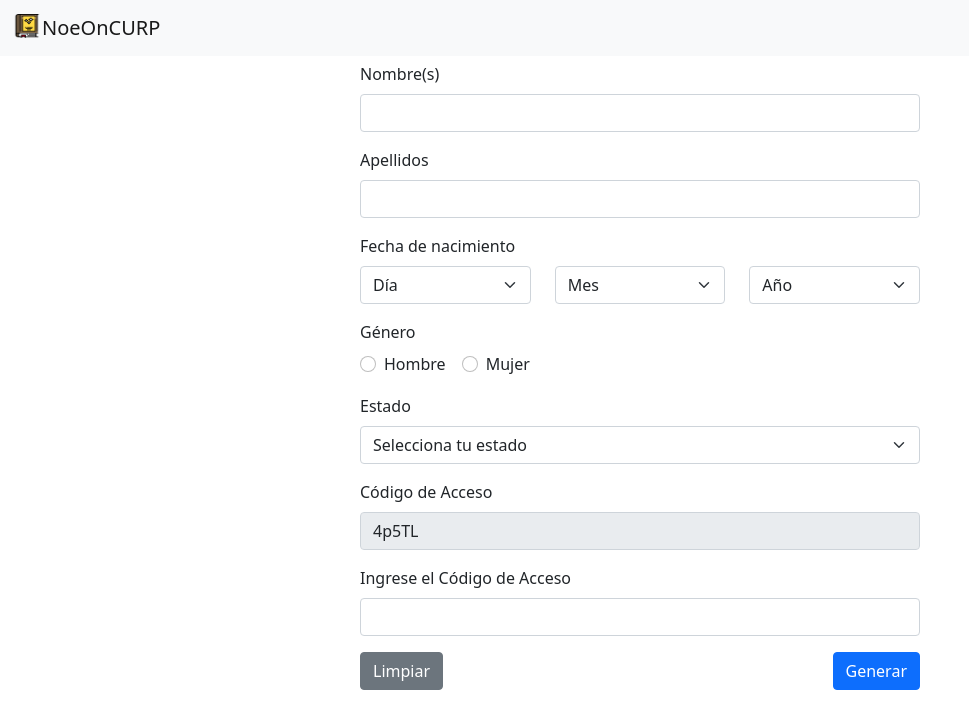
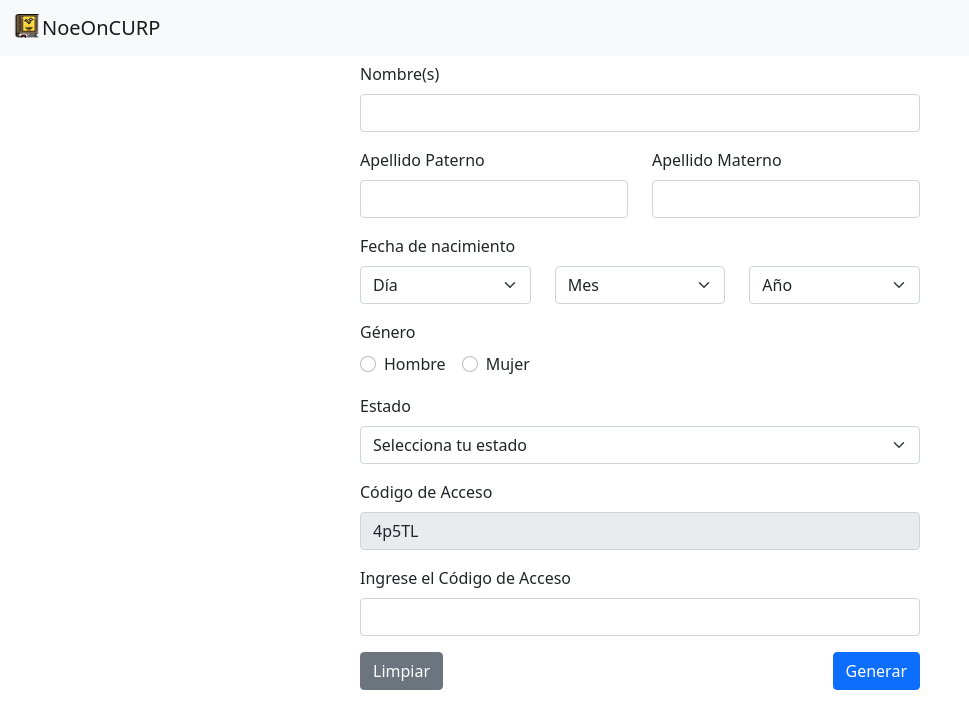
Before and after one commit to NoeOnDev/Generate-CURP-MX, a React (Vite) app: page / in a window 1280 px wide. Shown: the top 728 px of the page, without its empty margins (0-969 px from the left). Built offline with nearby package versions, Linux system fonts and the light colour scheme.

Commit message:
Actualizar nombres de variables y campos de formulario

```diff
--- a/src/components/generateFORM.jsx
+++ b/src/components/generateFORM.jsx
@@ -23,7 +23,8 @@ function GenerateCurpForm() {
         handleSubmit,
     } = useFormState({
         nombre: '',
-        apellidos: '',
+        apellidoPaterno: '',
+        apellidoMaterno: '',
         dia: '',
         mes: '',
         anio: '',
--- a/src/components/personalInfoForm.jsx
+++ b/src/components/personalInfoForm.jsx
@@ -35,9 +35,19 @@ function PersonalInfoForm({ formData, handleInputChange, handleGenderChange }) {
                 <label htmlFor="nombre" className="form-label">Nombre(s)</label>
                 <input type="text" className="form-control" id="nombre" value={formData.nombre} onChange={handleInputChange} />
             </div>
-            <div className="mb-3">
-                <label htmlFor="apellidos" className="form-label">Apellidos</label>
-                <input type="text" className="form-control" id="apellidos" value={formData.apellidos} onChange={handleInputChange} />
+            <div className="row">
+                <div className="col">
+                    <div className="mb-3">
+                        <label htmlFor="apellidoPaterno" className="form-label">Apellido Paterno</label>
+                        <input type="text" className="form-control" id="apellidoPaterno" value={formData.apellidoPaterno} onChange={handleInputChange} />
+                    </div>
+                </div>
+                <div className="col">
+                    <div className="mb-3">
+                        <label htmlFor="apellidoMaterno" className="form-label">Apellido Materno</label>
+                        <input type="text" className="form-control" id="apellidoMaterno" value={formData.apellidoMaterno} onChange={handleInputChange} />
+                    </div>
+                </div>
             </div>
             <div className="mb-3">
                 <label className="form-label">Fecha de nacimiento</label>
--- a/src/components/useFormState.jsx
+++ b/src/components/useFormState.jsx
@@ -92,10 +92,9 @@ function useFormState(initialState) {
         "NACIDO EN EL EXTRANJERO": "NE"
     };
 
-    const generateCurp = ({ nombre, apellidos, dia, mes, anio, genero, estado }) => {
-        const apellidosArray = apellidos.toUpperCase().split(' ');
-        const primerApellido = apellidosArray[0] || 'X';
-        const segundoApellido = apellidosArray[1] || 'X';
+    const generateCurp = ({ nombre, apellidoPaterno, apellidoMaterno, dia, mes, anio, genero, estado }) => {
+        const primerApellido = apellidoPaterno.toUpperCase() || 'X';
+        const segundoApellido = apellidoMaterno.toUpperCase() || 'X';
         const primerApellidoLetras = primerApellido.substr(0, 2);
         const segundoApellidoLetra = segundoApellido.substr(0, 1);
         const nombresArray = nombre.toUpperCase().split(' ');
@@ -157,7 +156,7 @@ function useFormState(initialState) {
         const imgCuadro = '/cuadro.png';
         pdf.addImage(imgCuadro, 'PNG', 160, 40, 40, 40);
 
-        const qrData = `${curpData}||${formData.apellidos.split(' ')[0]}|${formData.apellidos.split(' ')[1] || ''}|${formData.nombre}|${formData.genero}|${formData.dia}/${formData.mes}/${formData.anio}|${formData.estado}|00`;
+        const qrData = `${curpData}||${formData.apellidoPaterno}|${formData.apellidoMaterno || ''}|${formData.nombre}|${formData.genero}|${formData.dia}/${formData.mes}/${formData.anio}|${formData.estado}|00`;
 
         const qrCodeDataURL = await QRCode.toDataURL(qrData);
 
@@ -176,7 +175,7 @@ function useFormState(initialState) {
 
         pdf.setFontSize(8);
         pdf.setFont("helvetica", "bold");
-        pdf.text(`${formData.nombre} ${formData.apellidos}`, 7, 125);
+        pdf.text(`${formData.nombre} ${formData.apellidoPaterno} ${formData.apellidoMaterno}`, 7, 125);
 
         pdf.setFontSize(10);
         pdf.setFont("helvetica", "bold");
@@ -190,7 +189,7 @@ function useFormState(initialState) {
         pdf.text('Nombre: ', 64, 68);
 
         pdf.setFontSize(16);
-        pdf.text(`${formData.nombre} ${formData.apellidos}`, 64, 75);
+        pdf.text(`${formData.nombre} ${formData.apellidoPaterno} ${formData.apellidoMaterno}`, 64, 75);
 
         pdf.setFontSize(10);
         pdf.setFont("helvetica", "bold");
```
